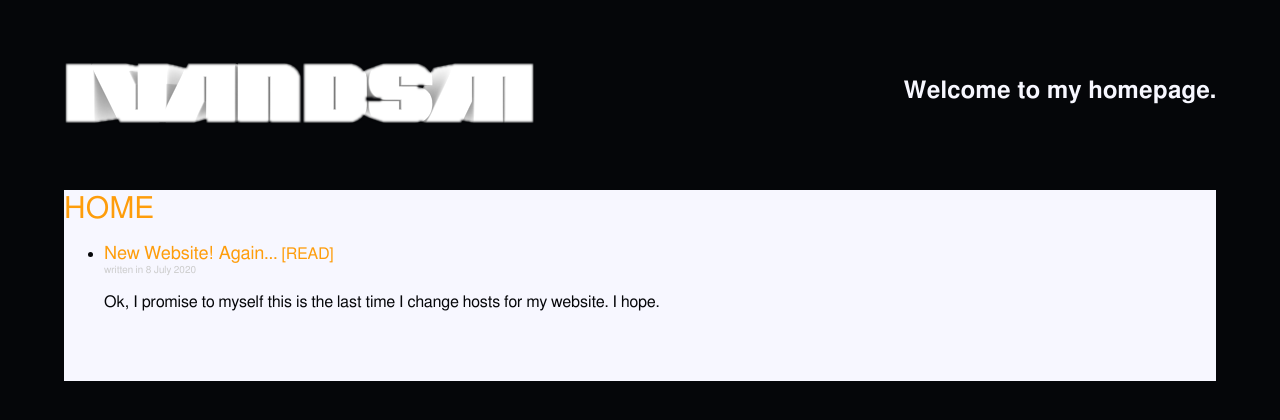
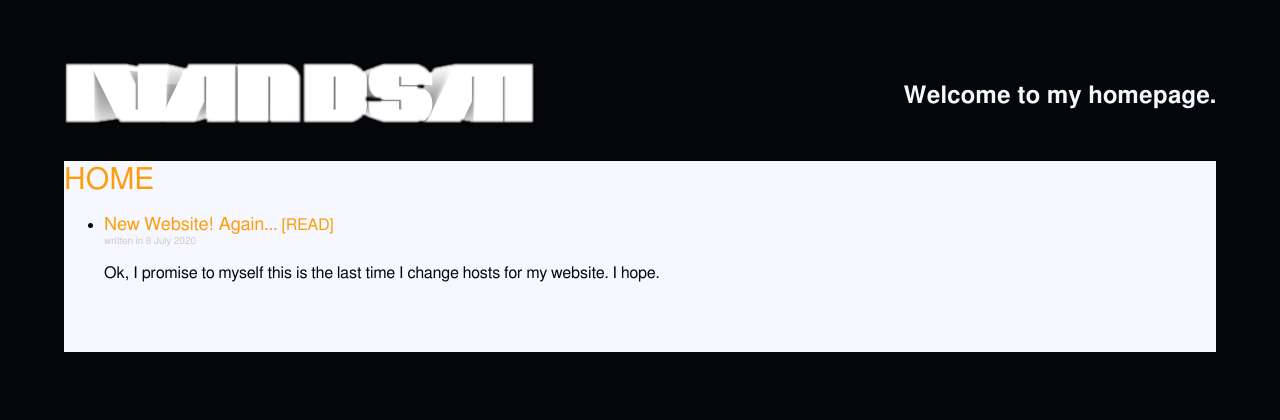
Before and after one commit to IvanDSM/ivandsm.github.io, a Jekyll site: the page built from index.markdown, in a window 1280 px wide. Shown: the top 420 px of the page. Built offline with Jekyll 4.4.1, drawn with Linux system fonts in a browser that asks for light colours.

Commit message:
Update CSS stuff I'm learning! :)

```diff
--- a/_layouts/default.html
+++ b/_layouts/default.html
@@ -8,8 +8,10 @@
     <meta content="This is IvanDSM's webpage. There's some cool stuff here. Come on in!" name="description">
   </head>
   <body>
-    <img alt="Logo" id="mainlogo" src="{{ "/assets/logo.png" | relative_url }}" height="123" width="471">
-    <div id="phrase">Welcome to my homepage.</div>
+    <div class="header">
+      <img alt="Logo" src="{{ "/assets/logo.png" | relative_url }}" >
+      <span class="phrase">Welcome to my homepage.</span>
+    </div>
     <div pbzloc="156">&nbsp;</div>
     <div>&nbsp;</div>
     <div class="main_cont_window">
--- a/assets/mainstyle.css
+++ b/assets/mainstyle.css
@@ -20,22 +20,28 @@
   background: #F7F7FF;
 }
 
+.header
+{
+  position: relative;
+  top: 2em;
+  display: flex;
+  justify-content: space-between;
+}
+
 #mainlogo
 {
   position:relative;
   top:2em;
-  left:0;
   max-width: 100%;
   height: auto;
 }
 
-#phrase
+.phrase
 {
   text-align: right;
   font-size: x-large;
-  position:relative;
-  top:-2em;
-  right:0;
+  position: relative;
+  top: 2em;
 }
 
 .article_title
```
